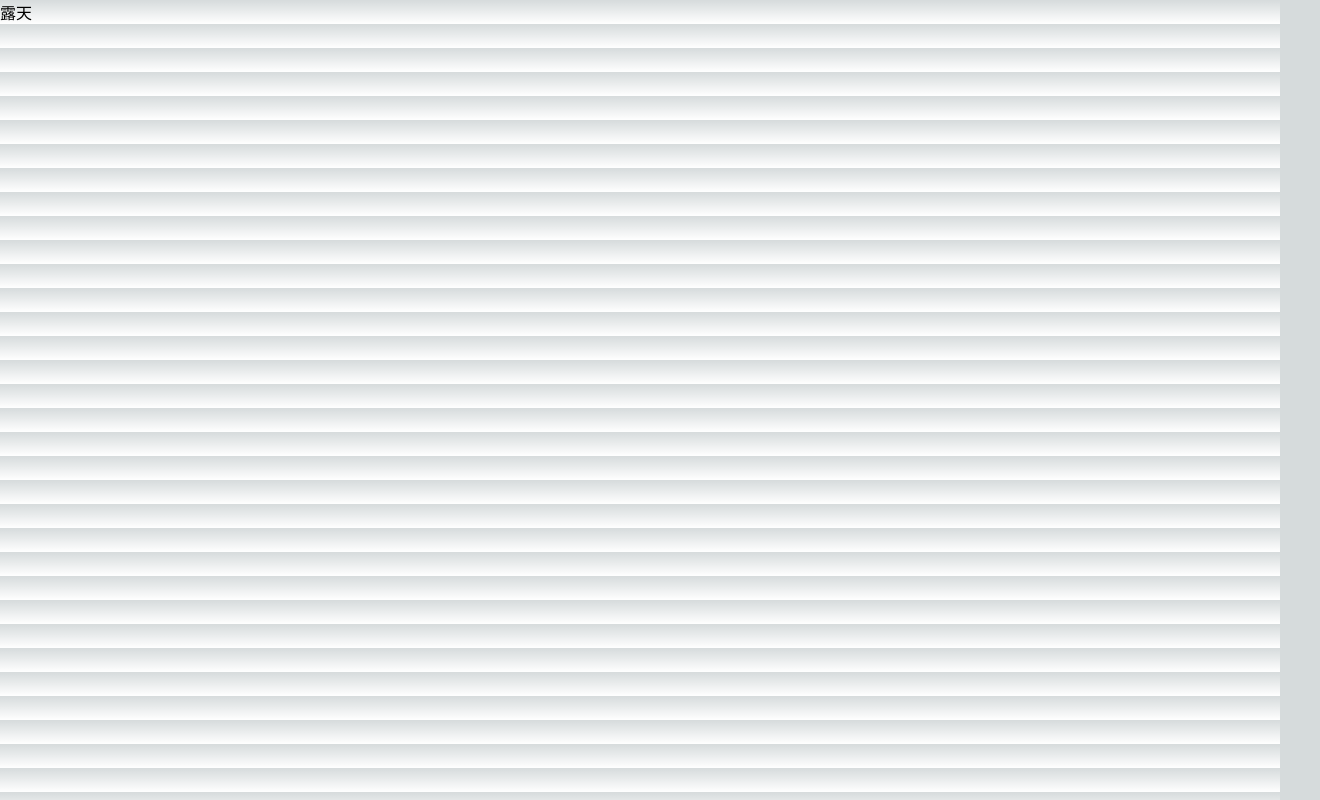
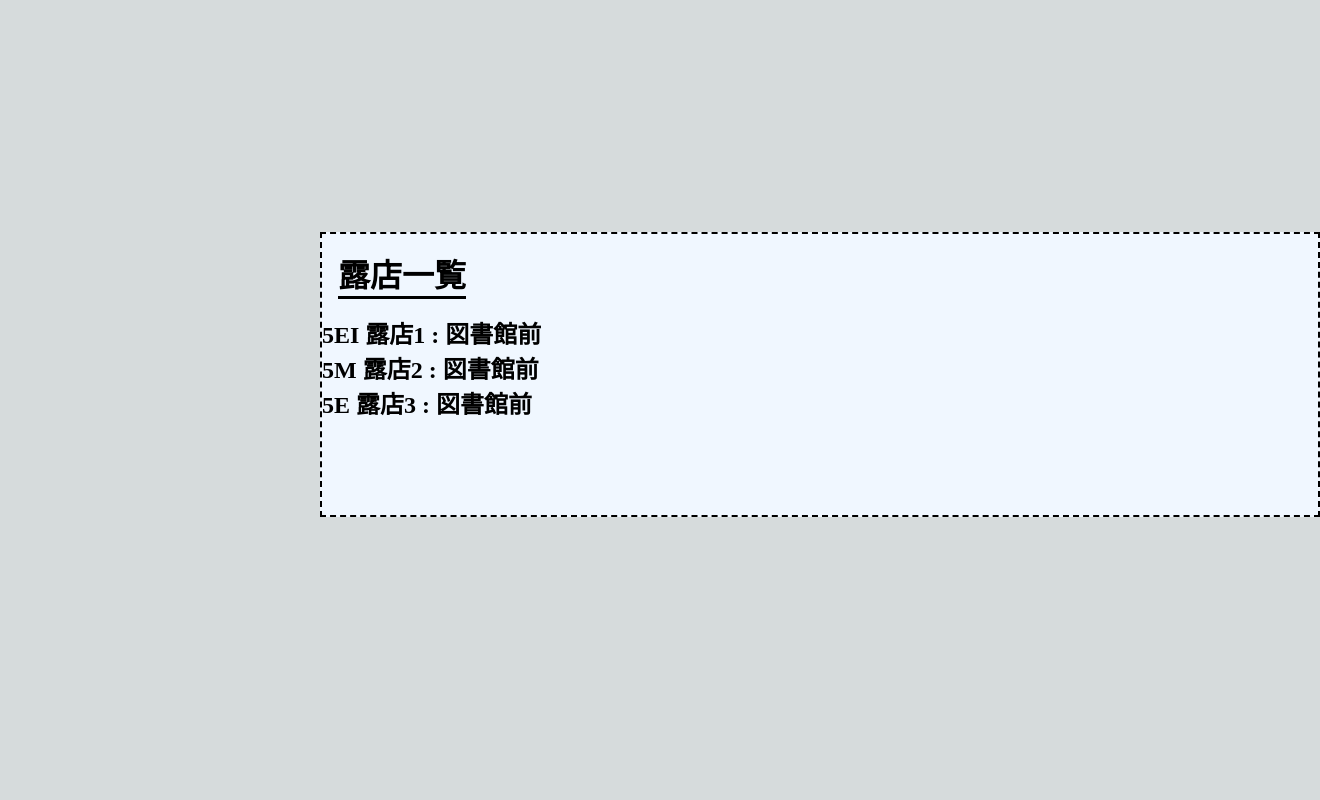
Before and after one commit to nitfc-festival-system-team/2023hp, a Next.js app: page /contents/stand in a window 1280 px wide. Shown: the whole page, 1320 px wide, since content can reach past the window. Built offline with nearby package versions, Linux system fonts and the light colour scheme.

Commit message:
34-露店一覧ページを作る
見た目ほぼお知らせからパクってページ遷移機能つけただけ

```diff
--- a/src/components/Stand.tsx
+++ b/src/components/Stand.tsx
@@ -1,3 +1,39 @@
+import styled from "styled-components";
+import StandScrollableComponent from "./StandScrollableComponent";
+
+const Title = styled.h1`
+  font-size: 2em;
+  padding: 0 em;
+  margin: 0.5em 0.5em;
+  //coler属性は値が渡されれば値に応じて設定
+  color: ${(props) => (props.color ? props.color : "black")};
+  border-bottom: 3px solid #000;
+`;
+
+const Wrapper = styled.div`
+  width: 1000px;
+  margin: 2em 0;
+  background: #f0f7ff;
+  border: dashed 2px #000000; /*点線*/
+`;
+
 export const Stand = () => {
-  return <div>露天</div>;
+  return (
+    <div>
+      <Wrapper
+        style={{
+          display: "flex",
+          justifyContent: "flex-start",
+          alignItems: "flex-start",
+          flexDirection: "column",
+          position: "absolute",
+          top: "25%",
+          left: "25%",
+        }}
+      >
+        <Title>露店一覧</Title>
+        <StandScrollableComponent />
+      </Wrapper>
+    </div>
+  );
 };
--- /dev/null
+++ b/src/components/StandList.tsx
@@ -0,0 +1,40 @@
+import { StandType } from "@/types/stand";
+import { stands } from "@/db/stand";
+
+import { useRouter } from "next/router";
+
+export const StandList = () => {
+  return (
+    <>
+      {stands.map((stand: StandType, index) => {
+        return <StandItem key={index} stand={stand} />;
+      })}
+    </>
+  );
+};
+
+const StandItem = ({ stand }: { stand: StandType }) => {
+  const router = useRouter();
+  const handleRedirect = () => {
+    if (stand.url) {
+      router.push(stand.url);
+    }
+  };
+  return (
+    <div
+      style={{
+        display: "flex",
+        flexDirection: "row",
+        gap: "25px",
+      }}
+    >
+      <h2>
+        {stand.url && (
+          <div onClick={handleRedirect} style={{ cursor: "pointer" }}>
+            {stand.organizer + "  " + stand.name + " : " + stand.place}
+          </div>
+        )}
+      </h2>
+    </div>
+  );
+};
--- /dev/null
+++ b/src/components/StandScrollableComponent.tsx
@@ -0,0 +1,22 @@
+import React, { Component } from "react";
+import { StandList } from "@/components/StandList";
+
+class StandScrollableComponent extends Component {
+  render() {
+    return (
+      <div
+        style={{
+          width: "100%" /* コンテナの幅を設定 */,
+          height: "200px" /* コンテナの高さを設定 */,
+          overflow:
+            "scroll" /* スクロールバーを表示するためのオーバーフロー設定 */,
+          color: "black" /* 文字色を設定 */,
+        }}
+      >
+        <StandList />
+      </div>
+    );
+  }
+}
+
+export default StandScrollableComponent;
--- a/src/db/stand.ts
+++ b/src/db/stand.ts
@@ -5,11 +5,13 @@ export const stands: StandType[] = [
     name: "露店1",
     organizer: "5EI",
     place: "図書館前",
+    url: "https://www.youtube.com/",
   },
   {
     name: "露店2",
     organizer: "5M",
     place: "図書館前",
+    url: "https://www.dlsite.com/index.html",
   },
   {
     name: "露店3",
```
